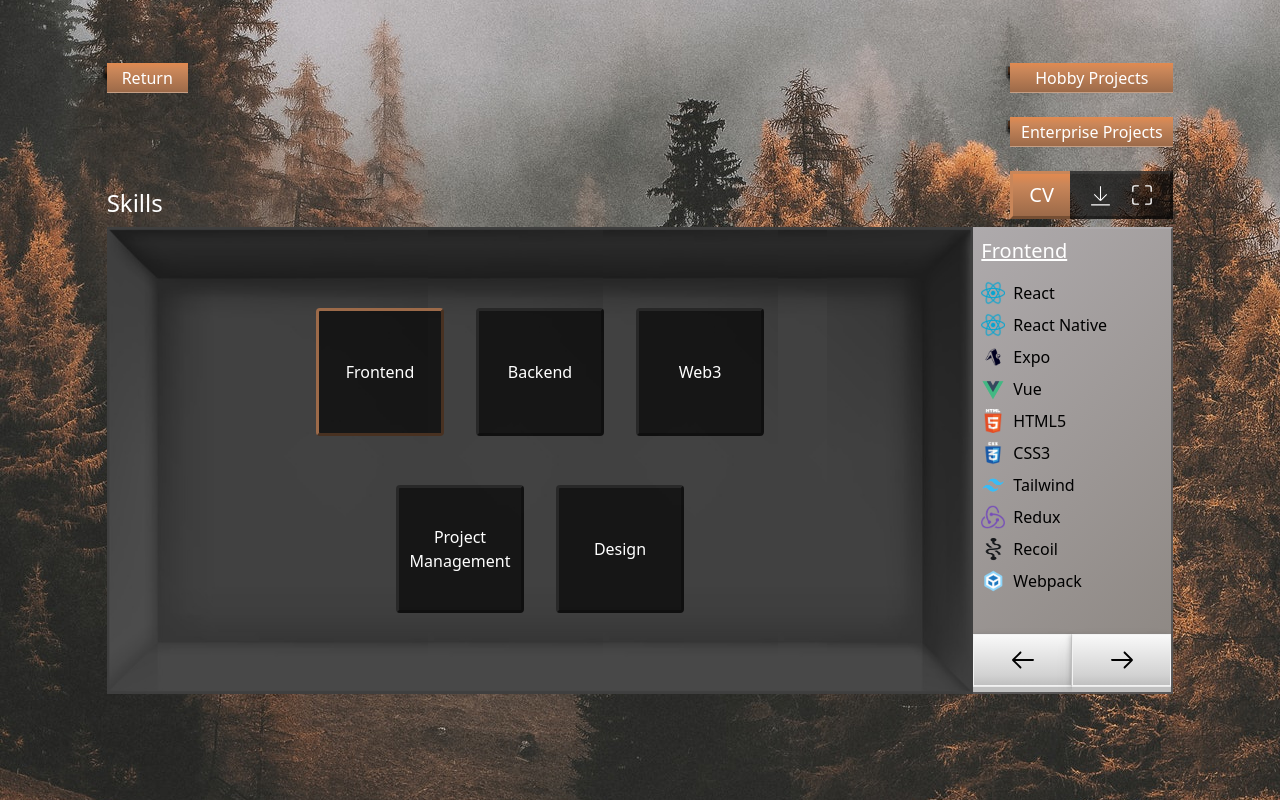
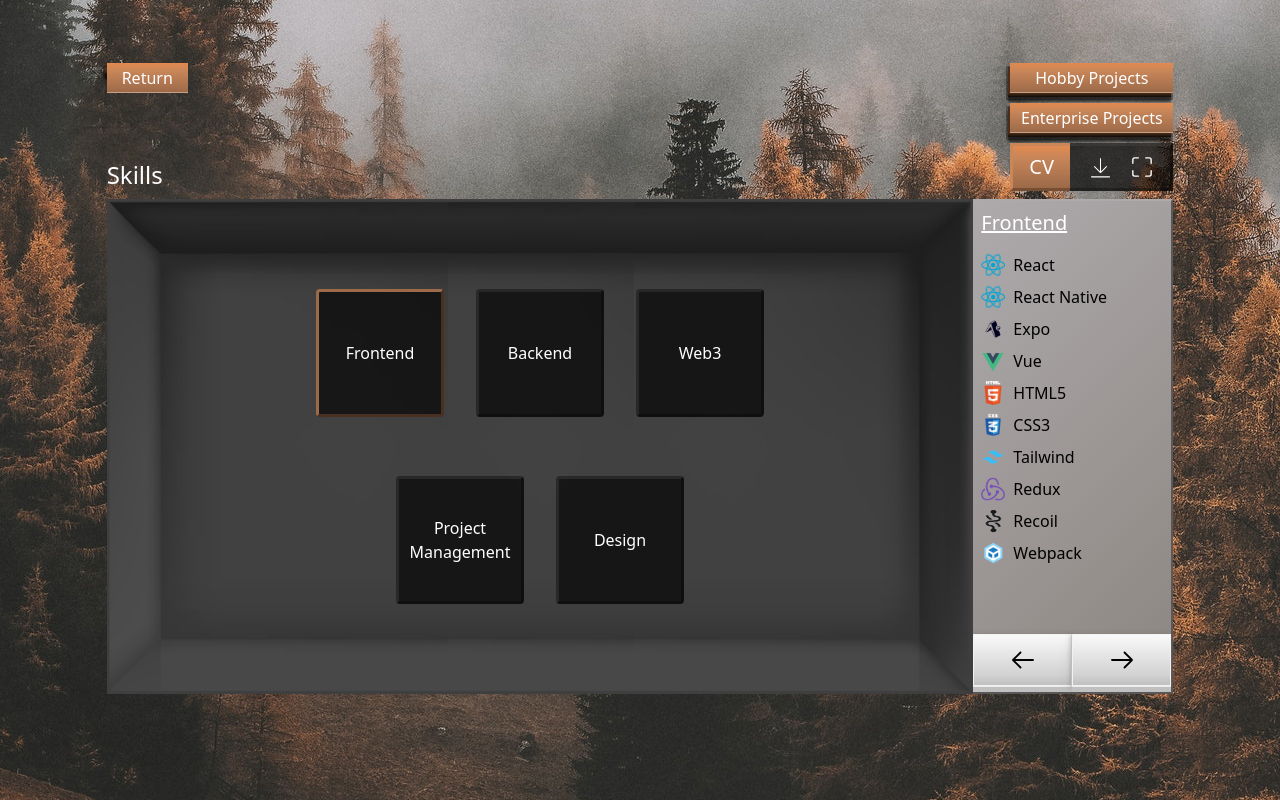
Before and after one commit to MaxwellDG/portfolio, a Next.js app: page /main in a window 1280 px wide. Built offline with nearby package versions, Linux system fonts and the light colour scheme.

Commit message:
Buttons hitslops

```diff
--- a/components/buttonsContainer/routeButton/index.tsx
+++ b/components/buttonsContainer/routeButton/index.tsx
@@ -32,14 +32,18 @@ export function RouteButton({ route, isBig, shouldNav }: ButtonProps) {
 
     return (
         <div
-            onClick={handleRoutePress}
-            className={`flex mb-6 flex-row justify-center items-center text-center ${
-                !isBig ? 'short-button w-full' : 'button'
-            } before:h-2 before:w-3`}
+            className={`flex w-full ${!isBig ? 'mb-[10px]' : 'mb-6'}`}
+            onMouseUp={handleRoutePress}
         >
-            <p className="text-white font-extralight whitespace-nowrap">
-                {route}
-            </p>
+            <div
+                className={`flex w-full relative flex-row justify-center items-center text-center ${
+                    !isBig ? 'short-button w-full' : 'button'
+                }`}
+            >
+                <p className="text-white font-extralight whitespace-nowrap">
+                    {route}
+                </p>
+            </div>
         </div>
     );
 }
--- a/components/buttonsContainer/styles.scss
+++ b/components/buttonsContainer/styles.scss
@@ -48,7 +48,6 @@ $timing-function: ease-out;
     border-bottom: 1px solid lighten($color, 20%);
     top: 0;
     transition: all ($button-speed + s) $timing-function;
-    position: relative;
 
     &:hover {
         background: linear-gradient(
@@ -78,7 +77,6 @@ $timing-function: ease-out;
     z-index: -1;
     top: ($short-depth) + px;
     height: ($height) + px;
-    width: 100%;
     background: linear-gradient(
         to top,
         saturate(darken($color, 40%), 15%) 0%,
@@ -92,7 +90,6 @@ $timing-function: ease-out;
 
 .short-button {
     cursor: pointer;
-    margin-bottom: 10px;
     box-sizing: border-box;
     text-decoration: none;
     color: $text-color;
@@ -101,7 +98,6 @@ $timing-function: ease-out;
     }
     height: $short-height + px;
     padding: 0 (($short-height/2) + px);
-    width: auto;
     background: linear-gradient(
         to bottom,
         saturate(lighten($color, 15%), 35%) 0%,
--- a/components/project/index.tsx
+++ b/components/project/index.tsx
@@ -29,7 +29,7 @@ export default function Project({ project, isMobile }: Props) {
             <div className="lg:hidden flex flex-col justify-center">
                 {links.map((link: string, i: number) => (
                     <div
-                        className={`shaded-button shaded-hover mx-2 my-1 text-white rounded-sm border-black border`}
+                        className={`shaded-button shaded-hover mx-2 px-1 my-1 text-white rounded-sm border-black border`}
                     >
                         <a
                             key={i}
--- a/components/topSection/returnButton.tsx
+++ b/components/topSection/returnButton.tsx
@@ -2,15 +2,15 @@ import Link from 'next/link';
 import '../buttonsContainer/styles.scss';
 
 export default function ReturnButton() {
-
     return (
-        <Link
-            href="/"
-            className={`flex flex-row justify-center items-center self-start text-center short-button before:h-2 before:w-3`}
-        >
-            <p className="text-white font-extralight whitespace-nowrap">
-                Return
-            </p>
+        <Link href="/" className="flex">
+            <div
+                className={`flex flex-row justify-center items-center self-start text-center short-button before:h-2 before:w-3`}
+            >
+                <p className="text-white font-extralight whitespace-nowrap">
+                    Return
+                </p>
+            </div>
         </Link>
     );
 }
```
